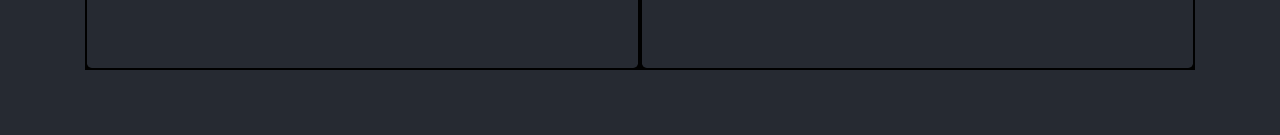
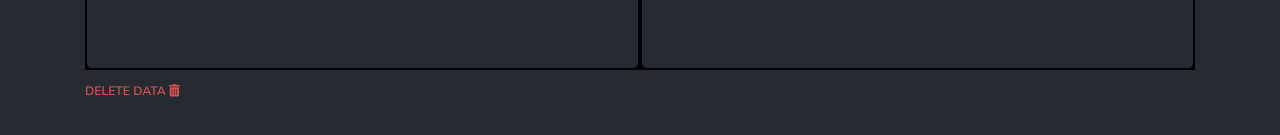
Before and after one commit to Alfredo9712/am-finance, a React (Create React App) app: page / in a window 1280 px wide. Both pictures are taken after typing "5" into the empty fields and a click on the button 594 px from the left and 378 px from the top of the page. Shown: the part 609-744 px from the top of the page. Built offline with nearby package versions, Linux system fonts and the light colour scheme.

Commit message:
added delete data button in the case of the user needing to delete inputted data

```diff
--- /dev/null
+++ b/src/components/DeleteAll.js
@@ -0,0 +1,72 @@
+import React, { useState } from "react";
+import { useDispatch } from "react-redux";
+import { clearExpenses } from "../redux/actions/expenseActions";
+import { clearPieChart } from "../redux/actions/pieChartActions";
+import { clearBudget } from "../redux/actions/budgetActions";
+import { clearPlannedBudget } from "../redux/actions/plannedBudget";
+import { clearMonthlyExpense } from "../redux/actions/monthlyExpensesActions";
+import { Button, Modal } from "react-bootstrap";
+
+const DeleteAll = () => {
+  const dispatch = useDispatch();
+  const [show, setShow] = useState(false);
+
+  const handleClose = () => setShow(false);
+  const handleShow = () => setShow(true);
+
+  const deleteDataHandler = () => {
+    dispatch(clearExpenses());
+    dispatch(clearPieChart());
+    dispatch(clearBudget());
+    dispatch(clearPlannedBudget());
+    dispatch(clearMonthlyExpense());
+  };
+  return (
+    <div>
+      <Button
+        variant="danger"
+        onClick={handleShow}
+        style={{
+          marginTop: "0",
+          color: "#D95450",
+          marginTop: ".8%",
+          padding: "0",
+        }}
+        className="bg-transparent"
+      >
+        Delete data <i class="fas fa-trash-alt"></i>
+      </Button>
+
+      <Modal
+        show={show}
+        onHide={handleClose}
+        animation={false}
+        aria-labelledby="contained-modal-title-vcenter"
+        centered
+      >
+        <Modal.Header closeButton>
+          <Modal.Title>
+            <h3>Warning</h3>
+          </Modal.Title>
+        </Modal.Header>
+        <Modal.Body>
+          Continue if you wish to delete all inputed data{" "}
+        </Modal.Body>
+        <Modal.Footer>
+          <Button variant="secondary" onClick={handleClose}>
+            Close
+          </Button>
+          <Button
+            variant="danger"
+            onClick={handleClose}
+            onClick={deleteDataHandler}
+          >
+            delete
+          </Button>
+        </Modal.Footer>
+      </Modal>
+    </div>
+  );
+};
+
+export default DeleteAll;
--- a/src/components/StartScreen.js
+++ b/src/components/StartScreen.js
@@ -7,6 +7,7 @@ import { ResponsivePie } from "@nivo/pie";
 import MonthlyCard from "./MonthlyCard";
 import AddPlannedBudgetModal from "./AddPlannedBudgetModal";
 import InitialPage from "./InitialPage";
+import DeleteAll from "./DeleteAll";
 const StartScreen = () => {
   const dispatch = useDispatch();
   const pieChart = useSelector((state) => state.pieChart);
@@ -31,6 +32,7 @@ const StartScreen = () => {
       {budgetAmount === 0 ? (
         <InitialPage />
       ) : (
+        <>
           <Container className="startContainer">
             <Row>
               <Col lg={6} className="colBot ">
@@ -172,6 +174,8 @@ const StartScreen = () => {
               </Col>
             </Row>
           </Container>
+          <DeleteAll />
+        </>
       )}
     </>
   );
--- a/src/redux/actions/monthlyExpensesActions.js
+++ b/src/redux/actions/monthlyExpensesActions.js
@@ -27,3 +27,13 @@ export const addMonthlyExpense = (amount) => async (dispatch, getState) => {
     JSON.stringify(getState().monthExpenses.data)
   );
 };
+
+export const clearMonthlyExpense = () => async (dispatch, getState) => {
+  dispatch({
+    type: "DELETE_MONTHLY_EXPENSE",
+  });
+  localStorage.setItem(
+    "montlyExpenses",
+    JSON.stringify(getState().monthExpenses.data)
+  );
+};
--- a/src/redux/reducers/monthlyExpensesReducer.js
+++ b/src/redux/reducers/monthlyExpensesReducer.js
@@ -14,6 +14,10 @@ export function monthlyExpenseReducer(state = initialState, action) {
         ...state,
         data: [...state.data, monthlyExpense],
       };
+    case "DELETE_MONTHLY_EXPENSE":
+      return {
+        data: [],
+      };
     default:
       return state;
   }
--- a/src/redux/reducers/pieChartReducer.js
+++ b/src/redux/reducers/pieChartReducer.js
@@ -24,7 +24,7 @@ export function pieChartReducer(state = initialState, action) {
         data: [
           {
             id: "Empty",
-            label: "Add data to visualize expens",
+            label: "Add data to visualize expenses",
 
             color: "hsl(348, 70%, 50%)",
           },
```
Also changed, not shown: firebase.json (added), 2 other files (tests, documents, lock files or other folders). Lines whose indentation alone changed are shown as unchanged.
